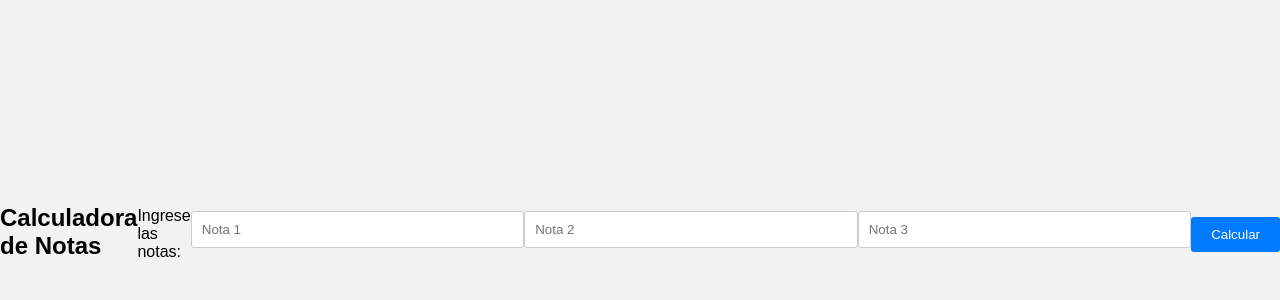
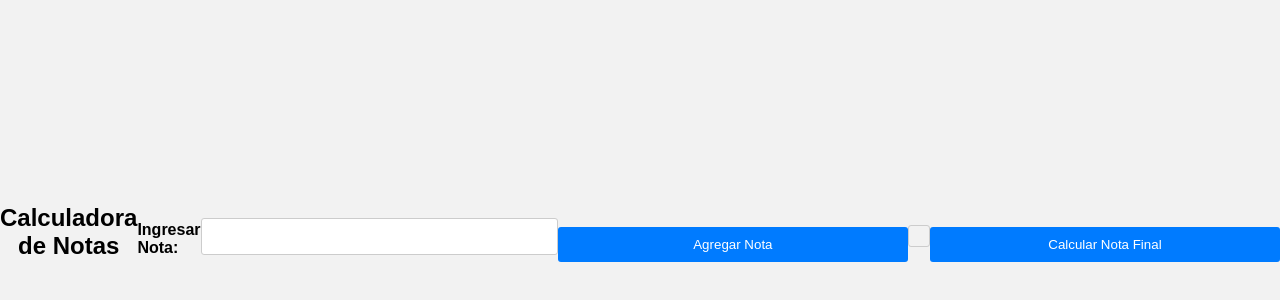
Before and after one commit to ValentinoAlonso/PreEntrega1-ValentinoAlonso, a plain HTML site: page index.html in a window 1280 px wide. Shown: the part 166-466 px from the top of the page. Drawn offline with Linux system fonts and the light colour scheme.

Commit message:
commit pre entrega 2

```diff
--- a/archivo.js
+++ b/archivo.js
@@ -1,33 +1,48 @@
-function calcularNotaFinal() {
-    const notas = document.querySelectorAll(".nota");
-    let suma = 0;
-    let cantidadNotas = 0;
+class Estudiante {
+    constructor() {
+        this.notas = [];
+    }
 
-    for (let i = 0; i < notas.length; i++) {
-        const nota = parseFloat(notas[i].value);
+    agregarNota(nota) {
+        if (!isNaN(nota)) {
+            this.notas.push(parseFloat(nota));
+        } else {
+            throw new Error("Por favor, ingrese un valor numérico válido en todas las notas.");
+        }
+    }
 
-        if (isNaN(nota)) {
-            document.getElementById("resultado").innerHTML = "Por favor, ingrese valores numéricos válidos en todas las notas.";
-            return;
+    calcularNotaFinal() {
+        if (this.notas.length === 0) {
+            return "No se ingresaron notas.";
         }
 
-        suma += nota;
-        cantidadNotas++;
+        const suma = this.notas.reduce((acumulador, nota) => acumulador + nota, 0);
+        const notaFinal = suma / this.notas.length;
+
+        const mensaje = `La nota final es: ${notaFinal.toFixed(2)}. `;
+        if (notaFinal >= 4) {
+            return mensaje + "El estudiante ha aprobado.";
+        } else {
+            return mensaje + "El estudiante ha reprobado.";
+        }
     }
+}
 
-    if (cantidadNotas === 0) {
-        document.getElementById("resultado").innerHTML = "No se ingresaron notas.";
-        return;
+const estudiante = new Estudiante();
+
+function agregarNota() {
+    const notaInput = document.getElementById("nota");
+    const nota = notaInput.value;
+
+    try {
+        estudiante.agregarNota(nota);
+        notaInput.value = ""; // Limpiar el campo de entrada
+    } catch (error) {
+        document.getElementById("resultado").innerHTML = error.message;
     }
+}
 
-    const notaFinal = suma / cantidadNotas;
-
-    let mensaje = `La nota final es: ${notaFinal.toFixed(2)}. `;
-    if (notaFinal >= 4) {
-        mensaje += "El estudiante ha aprobado.";
-    } else {
-        mensaje += "El estudiante ha reprobado.";
-    }
-
-    document.getElementById("resultado").innerHTML = mensaje;
+function calcularNotaFinal() {
+    const resultado = estudiante.calcularNotaFinal();
+    document.getElementById("resultado").innerHTML = resultado;
 }
--- a/index.html
+++ b/index.html
@@ -10,13 +10,15 @@
 <html>
     <body>
         <h1>Calculadora de Notas</h1>
-        <p>Ingrese las notas:</p>
-        <input type="text" class="nota" id="nota1" placeholder="Nota 1">
-        <input type="text" class="nota" id="nota2" placeholder="Nota 2">
-        <input type="text" class="nota" id="nota3" placeholder="Nota 3">
-        <button onclick="calcularNotaFinal()">Calcular</button>
+        <label for="nota">Ingresar Nota:</label>
+        <input type="text" id="nota">
+        <button onclick="agregarNota()">Agregar Nota</button>
+        <br>
         <p id="resultado"></p>
-    </body>
+        <button onclick="calcularNotaFinal()">Calcular Nota Final</button>
+    <body>
+
+
 
 
 </html>
--- a/style.css
+++ b/style.css
@@ -1,64 +1,70 @@
 body {
     font-family: Arial, sans-serif;
-    background-color: #f2f2f2;
     margin: 0;
     padding: 0;
+    background-color: #f2f2f2;
     display: flex;
     justify-content: center;
     align-items: center;
     min-height: 100vh;
 }
 
-/* Estilos para el contenedor principal */
 .container {
+    width: 100%;
     max-width: 400px;
+    padding: 20px;
     background-color: #fff;
     border-radius: 5px;
-    box-shadow: 0 0 10px rgba(0, 0, 0, 0.2);
-    padding: 20px;
+    box-shadow: 0 2px 4px rgba(0, 0, 0, 0.1);
     text-align: center;
-    display: flex;
 }
 
-/* Estilos para el encabezado */
 h1 {
+    text-align: center;
     font-size: 24px;
     margin-bottom: 20px;
 }
 
-/* Estilos para las etiquetas de entrada */
-label {
-    display: block;
-    font-weight: bold;
-    margin-bottom: 5px;
+/* Estilos para el formulario */
+form {
+    display: flex;
+    flex-direction: column;
+    align-items: center;
 }
 
-/* Estilos para los campos de entrada de tipo número */
+label {
+    margin-top: 10px;
+    font-weight: bold;
+}
+
 input[type="text"] {
     width: 100%;
     padding: 10px;
-    margin-bottom: 10px;
+    margin-top: 5px;
     border: 1px solid #ccc;
     border-radius: 3px;
 }
 
-/* Estilos para el botón */
 button {
+    width: 100%;
+    padding: 10px;
+    margin-top: 20px;
     background-color: #007BFF;
     color: #fff;
-    padding: 10px 20px;
     border: none;
     border-radius: 3px;
     cursor: pointer;
 }
 
-/* Estilos para el botón cuando se pasa el mouse por encima */
 button:hover {
     background-color: #0056b3;
 }
 
-/* Estilos para el resultado */
+/* Estilos para el área de resultado */
 #resultado {
     margin-top: 20px;
     font-weight: bold;
+    padding: 10px;
+    border: 1px solid #ccc;
+    border-radius: 3px;
 }
```
